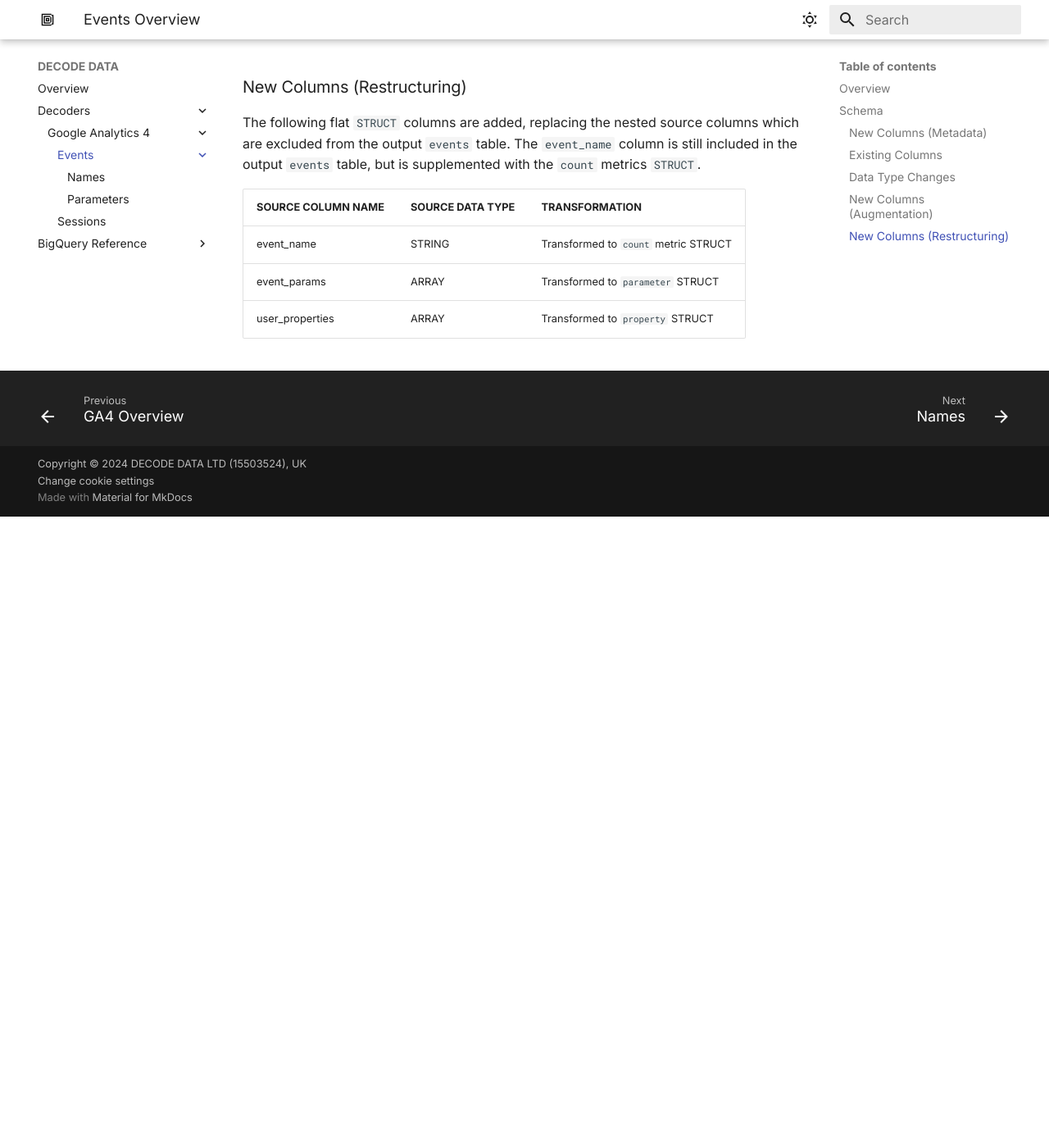
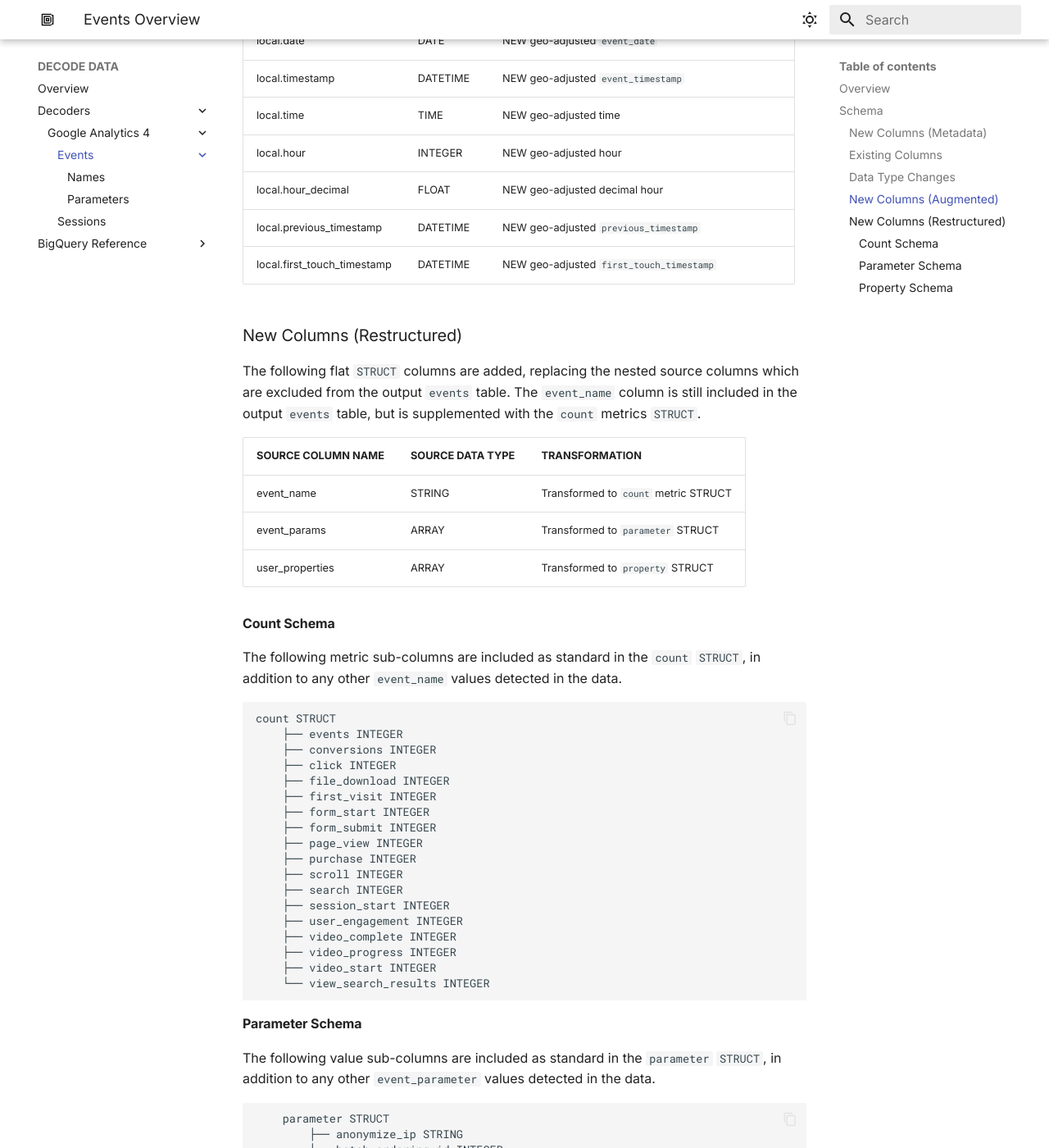
Before and after one commit to decode-data/decode-data.github.io, an MkDocs documentation site: the page built from docs/ga4/events/index.md, in a window 1280 px wide and 1400 px high, scrolled down 4223 px. Shown: the whole window at 82% size. Built offline with MkDocs 1.6.1 and Material for MkDocs 9.7.7, drawn with Linux system fonts in a browser that asks for light colours; before the commit the page ends 4853 px from its top, so only the background shows below that; some of the changed text lies outside the part shown.

Commit message:
schema updates

````diff
--- a/docs/ga4/events/index.md
+++ b/docs/ga4/events/index.md
@@ -131,8 +131,25 @@ The following columns are included in the `events` output table, with appropriat
 | event_previous_timestamp | INTEGER | TIMESTAMP | UTC timestamp of previous event occurrence
 | user_first_touch_timestamp | INTEGER | TIMESTAMP | UTC timestamp of user first touch
 
-### New Columns (Augmentation)
+### New Columns (Augmented)
 The following augmentation columns are added to the output `events` table:
+
+```txt
+local STRUCT
+    ├── timezone_id STRING
+    ├── timezone_name STRING
+    ├── country_code STRING
+    ├── timezone_source STRING
+    ├── latitude STRING
+    ├── longitude STRING
+    ├── date DATE
+    ├── timestamp DATETIME
+    ├── time TIME
+    ├── hour INTEGER
+    ├── hour_decimal FLOAT
+    ├── previous_timestamp DATETIME
+    └── first_touch_timestamp DATETIME
+```
 
 | COLUMN NAME | DATA TYPE | DESCRIPTION |
 | --- | --- | --- |
@@ -151,7 +168,7 @@ The following augmentation columns are added to the output `events` table:
 | local.previous_timestamp | DATETIME | NEW geo-adjusted `previous_timestamp` |
 | local.first_touch_timestamp | DATETIME | NEW geo-adjusted `first_touch_timestamp` |
 
-### New Columns (Restructuring)
+### New Columns (Restructured)
 The following flat `STRUCT` columns are added, replacing the nested source columns which are excluded from the output `events` table. The `event_name` column is still included in the output `events` table, but is supplemented with the `count` metrics `STRUCT`.
 
 | SOURCE COLUMN NAME | SOURCE DATA TYPE | TRANSFORMATION
@@ -159,3 +176,76 @@ The following flat `STRUCT` columns are added, replacing the nested source colum
 | event_name | STRING | Transformed to `count` metric STRUCT
 | event_params | ARRAY | Transformed to `parameter` STRUCT
 | user_properties | ARRAY | Transformed to `property` STRUCT
+
+#### Count Schema
+The following metric sub-columns are included as standard in the `count` `STRUCT`, in addition to any other `event_name` values detected in the data.
+
+```text
+count STRUCT
+    ├── events INTEGER
+    ├── conversions INTEGER
+    ├── click INTEGER
+    ├── file_download INTEGER
+    ├── first_visit INTEGER
+    ├── form_start INTEGER
+    ├── form_submit INTEGER
+    ├── page_view INTEGER
+    ├── purchase INTEGER
+    ├── scroll INTEGER
+    ├── search INTEGER
+    ├── session_start INTEGER
+    ├── user_engagement INTEGER
+    ├── video_complete INTEGER
+    ├── video_progress INTEGER
+    ├── video_start INTEGER
+    └── view_search_results INTEGER
+
+```
+
+#### Parameter Schema
+The following value sub-columns are included as standard in the `parameter` `STRUCT`, in addition to any other `event_parameter` values detected in the data.
+```text
+    parameter STRUCT
+        ├── anonymize_ip STRING
+        ├── batch_ordering_id INTEGER
+        ├── batch_page_id INTEGER
+        ├── campaign STRING
+        ├── debug_mode INTEGER
+        ├── engaged_session_event INTEGER
+        ├── engagement_time_msec INTEGER
+        ├── entrances INTEGER
+        ├── file_extension STRING
+        ├── file_name STRING
+        ├── form_destination STRING
+        ├── form_id STRING
+        ├── form_name STRING
+        ├── ga_session_id INTEGER
+        ├── ga_session_number INTEGER
+        ├── ignore_referrer STRING
+        ├── link_classes STRING
+        ├── link_domain STRING
+        ├── link_id STRING
+        ├── link_text STRING
+        ├── link_url STRING
+        ├── medium STRING
+        ├── outbound STRING
+        ├── page_location STRING
+        ├── page_path STRING
+        ├── page_referrer STRING
+        ├── page_title STRING
+        ├── percent_scrolled INTEGER
+        ├── search_term STRING
+        ├── session_engaged STRING
+        ├── source STRING
+        ├── term STRING
+        ├── video_current_time INTEGER
+        ├── video_duration INTEGER
+        ├── video_percent STRING
+        ├── video_provider STRING
+        ├── video_title STRING
+        ├── video_url STRING
+        └── visible STRING
+```
+
+#### Property Schema
+There are no standard values for `user_properties`, so sub-columns will only be included in the property `STRUCT` if they are detected in the data.
````
Also changed, not shown: other parts of docs/ga4/events/index.md (+1 -1 lines), docs/ga4/index.md (+5 -9 lines), docs/ga4/sessions.md (+35 -1 lines).
